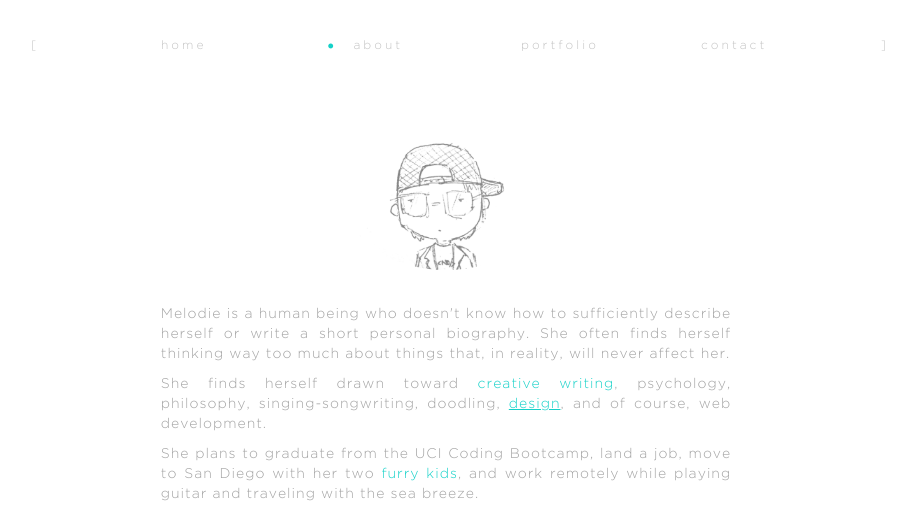
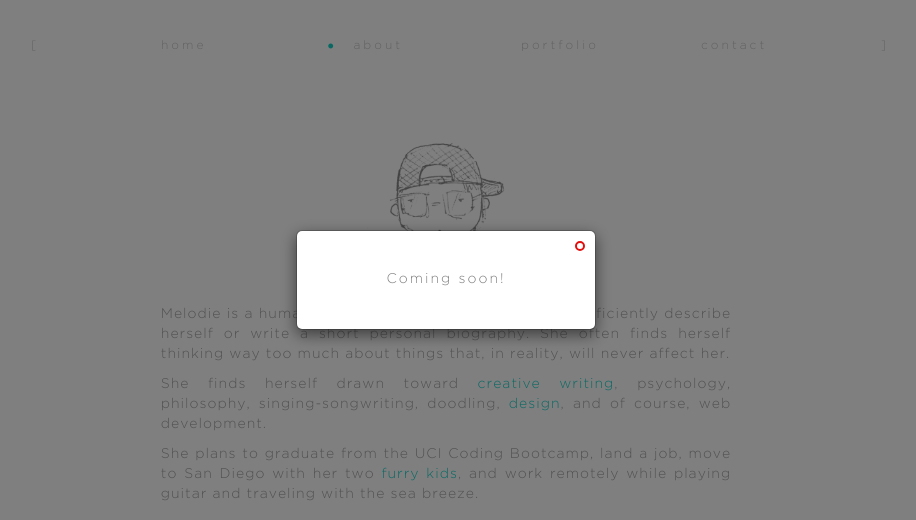
Before and after one commit to chzwzrd/chzwzrd.github.io, a plain HTML site: page about.html in a window 1280 px wide. Both pictures are taken after a click on the link "design". Shown: the whole page, without its empty margins (194-1110 px from the left). Drawn offline with nearby package versions, Linux system fonts and the light colour scheme.

Commit message:
add #comingSoonModal for design link in bio

```diff
--- a/about.html
+++ b/about.html
@@ -75,7 +75,7 @@
                 <p>
                     She finds herself drawn toward
                     <a href="https://residualmelancholy.wordpress.com/" target="_blank">creative writing</a>, psychology, philosophy, singing-songwriting, doodling,
-                    <a href="#" target="_blank">design</a>, and of course, web development.
+                    <a data-toggle="modal" data-target="#comingSoonModal">design</a>, and of course, web development.
                 </p>
                 <p>
                     She plans to graduate from the UCI Coding Bootcamp, land a job, move to San Diego with her two <a class="ket-link">furry kids</a>, and work remotely
@@ -88,6 +88,18 @@
     <div id="ket-div">
         <div id="ket-slide">
             <img class="kets" src="./public/assets/img/bio/meowl-kets.png" />
+        </div>
+    </div>
+
+    <!-- Modal -->
+    <div class="modal fade" id="comingSoonModal" tabindex="-1" role="dialog" aria-labelledby="myModalLabel">
+        <div class="modal-dialog" role="document">
+            <div class="modal-content">
+                <button type="button" class="close" data-dismiss="modal" aria-label="Close">
+                    <span aria-hidden="true">&bull;</span>
+                </button>
+                <p>Coming soon!</p>
+            </div>
         </div>
     </div>
 
--- a/public/assets/css/about.css
+++ b/public/assets/css/about.css
@@ -101,6 +101,44 @@ body {
     position: relative;
     padding: 20px;
 }
+
+#comingSoonModal {
+    margin-top: 20rem;
+}
+#comingSoonModal .close {
+    position: absolute;
+    top: 10px;
+    right: 10px;
+    font-size: 30px;
+    color: white;
+    margin: 0;
+    padding: 0;
+    width: 10px;
+    height: 10px;
+    border: 2px solid rgb(226, 14, 14);
+    border-radius: 50%;
+    opacity: 1;
+}
+
+#comingSoonModal .close:hover {
+    font-size: 35px;
+    border: none;
+    color: rgb(226, 14, 14);
+    top: -2px;
+    right: 14px;
+}
+
+#comingSoonModal .modal-content {
+    text-align: center;
+    color: grey;
+    letter-spacing: 2px;
+    padding-top: 37px;
+    width: 50%;
+    margin: auto;
+    height: 100px;
+}
+
+
 
 .about #meowl-div {
     position: relative;
```
